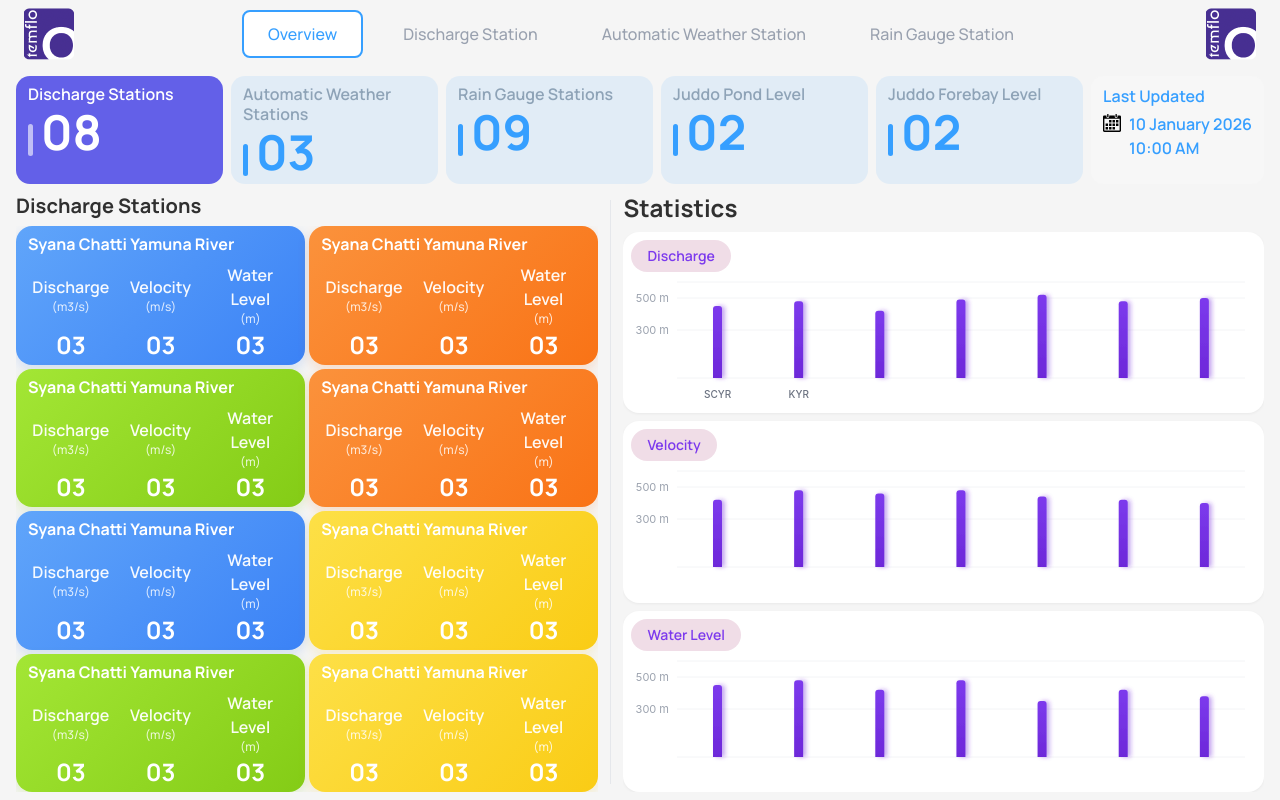
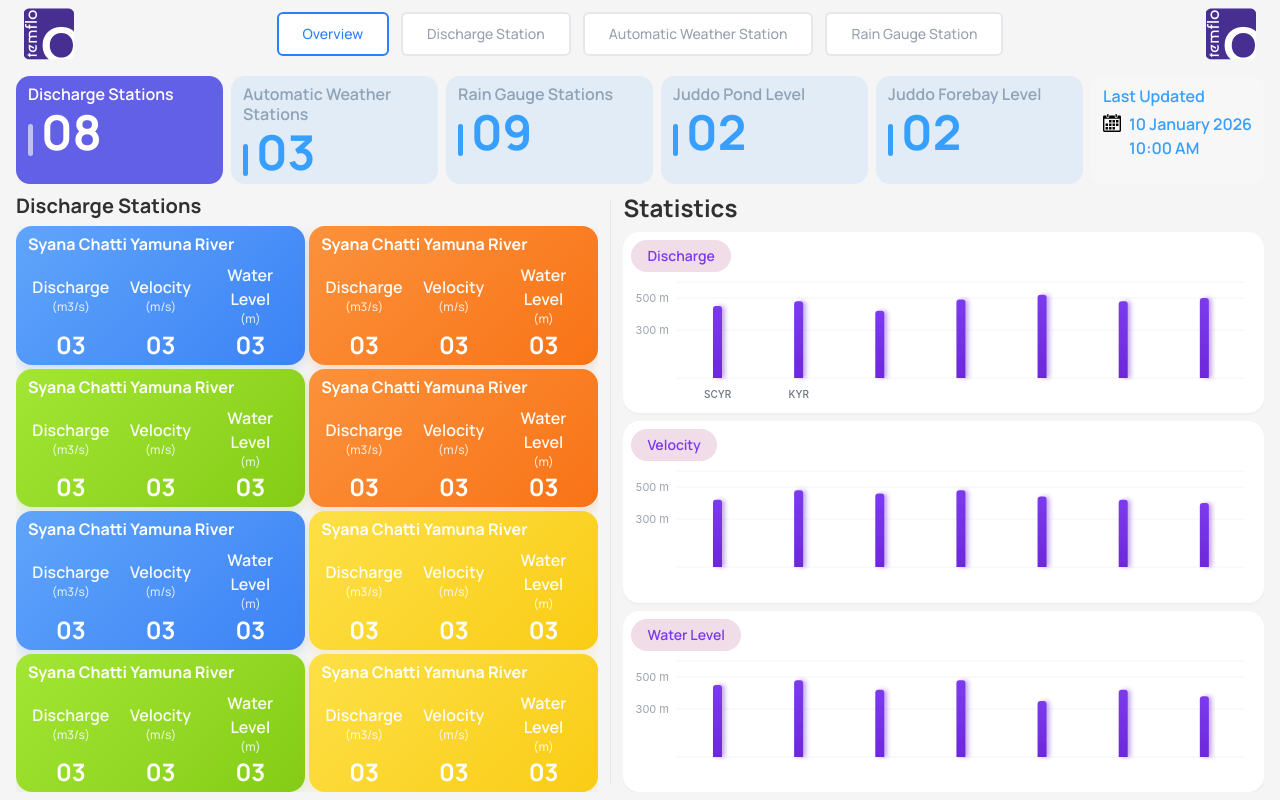
Before and after one commit to brainRottedCoder/temflo-design, a Next.js app: page /overview in a window 1280 px wide. Built offline with nearby package versions, Linux system fonts and the light colour scheme.

Commit message:
added the border arounf the header

```diff
--- a/app/components/Header.tsx
+++ b/app/components/Header.tsx
@@ -29,19 +29,15 @@ export default function Header({ activeTab = 'overview', onTabChange }: HeaderPr
         </div>
 
         {/* Navigation Tabs */}
-        <nav className="flex gap-4">
+        <nav className="flex gap-3">
           {tabs.map((tab) => (
             <button
               key={tab.id}
               onClick={() => onTabChange?.(tab.id)}
-              className={`px-6 py-2.5 text-base font-medium rounded-lg transition-colors ${activeTab === tab.id
-                ? 'bg-white border-2'
-                : 'text-gray-400 hover:text-gray-600'
+              className={`px-6 py-2.5 text-sm font-medium rounded-md border-2 transition-all ${activeTab === tab.id
+                ? 'bg-white text-blue-500 border-blue-500'
+                : 'bg-white text-gray-400 border-gray-200 hover:border-gray-300 hover:text-gray-500'
                 }`}
-              style={activeTab === tab.id ? {
-                color: '#369fff',
-                borderColor: '#369fff'
-              } : undefined}
             >
               {tab.label}
             </button>
```
